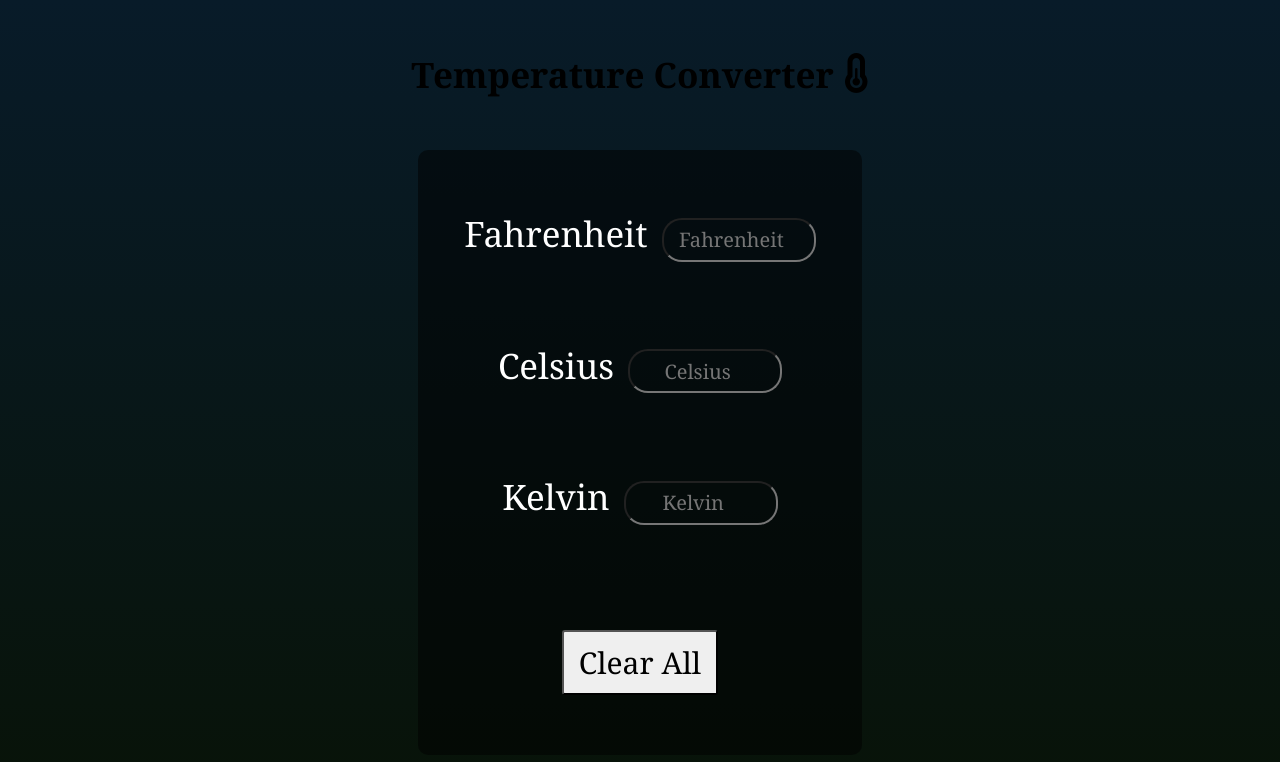
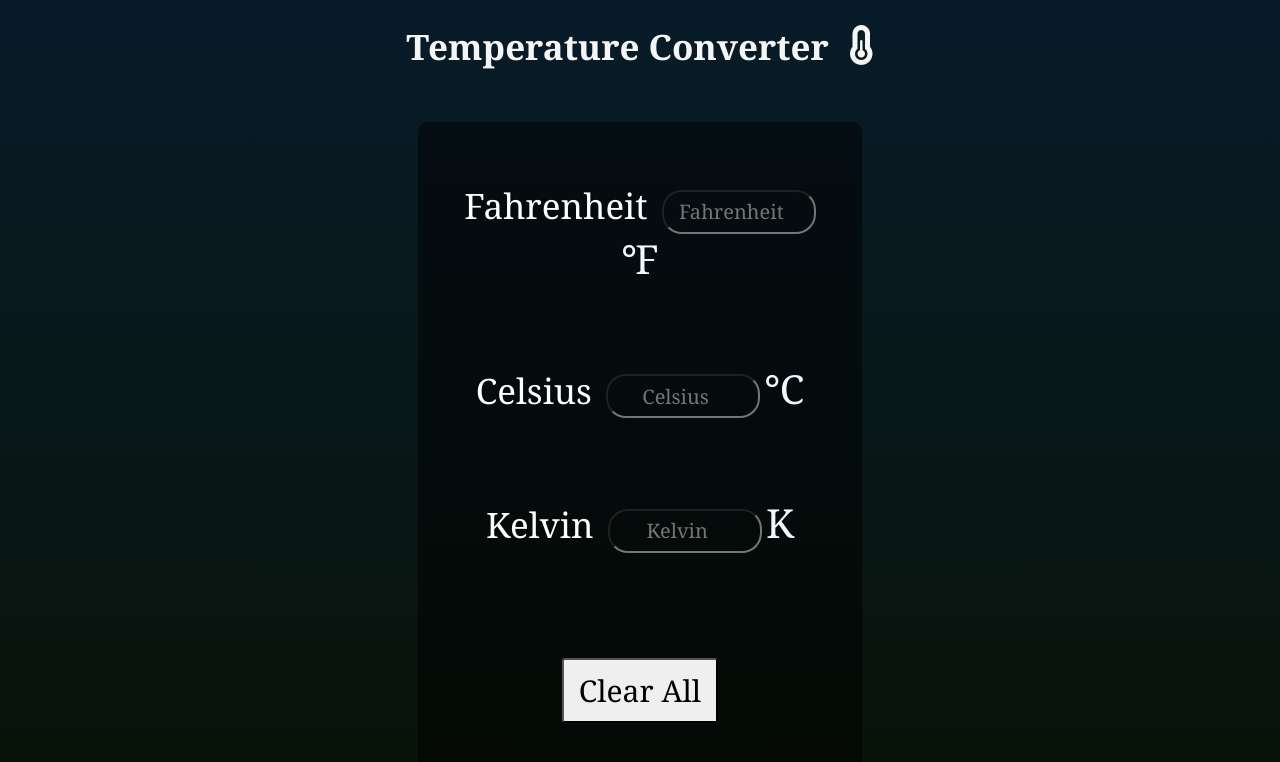
Before and after one commit to nabanita003/oibsip_taskno, a plain HTML site: page TemperatureConverter/index.html in a window 1280 px wide. Drawn offline with Linux system fonts and the light colour scheme.

Commit message:
Update index.html

```diff
--- a/TemperatureConverter/index.html
+++ b/TemperatureConverter/index.html
@@ -24,7 +24,7 @@
         }
 
         .container h1 {
-            color: black;
+            color: whitesmoke;
             padding-bottom: 50px;
             font-weight: 700;
             font-size: 35px;
@@ -84,9 +84,19 @@
 
         .T-icon {
             font-size: 40px;
-            color: black;
+            color: whitesmoke;
             margin-bottom: 20px;
-			padding-left: 10px;
+			padding-left: 20px;
+        }
+        .icon{
+            font-size: 40px;
+            flex:3;
+            height:50px;
+            line-height: 50px;
+            font-weight: 500;
+            background: transparent;
+            color: aliceblue;
+            border-radius: 0 10px 10px 0;
         }
     </style>
 </head>
@@ -98,16 +108,19 @@
             <div class="col">
                 <label>Fahrenheit</label>
                 <input type="number" id="fahrenheit" placeholder="Fahrenheit">
+                <span class="icon">&#8457</span>
             </div>
 
             <div class="col">
                 <label>Celsius</label>
                 <input type="number" id="celsius" placeholder="Celsius">
+                <span class="icon">&#8451</span>
             </div>
 
             <div class="col">
                 <label>Kelvin</label>
                 <input type="number" id="kelvin" placeholder="Kelvin">
+                <span class="icon">&#8490</span>
             </div>
 
             <div class="button">
```
